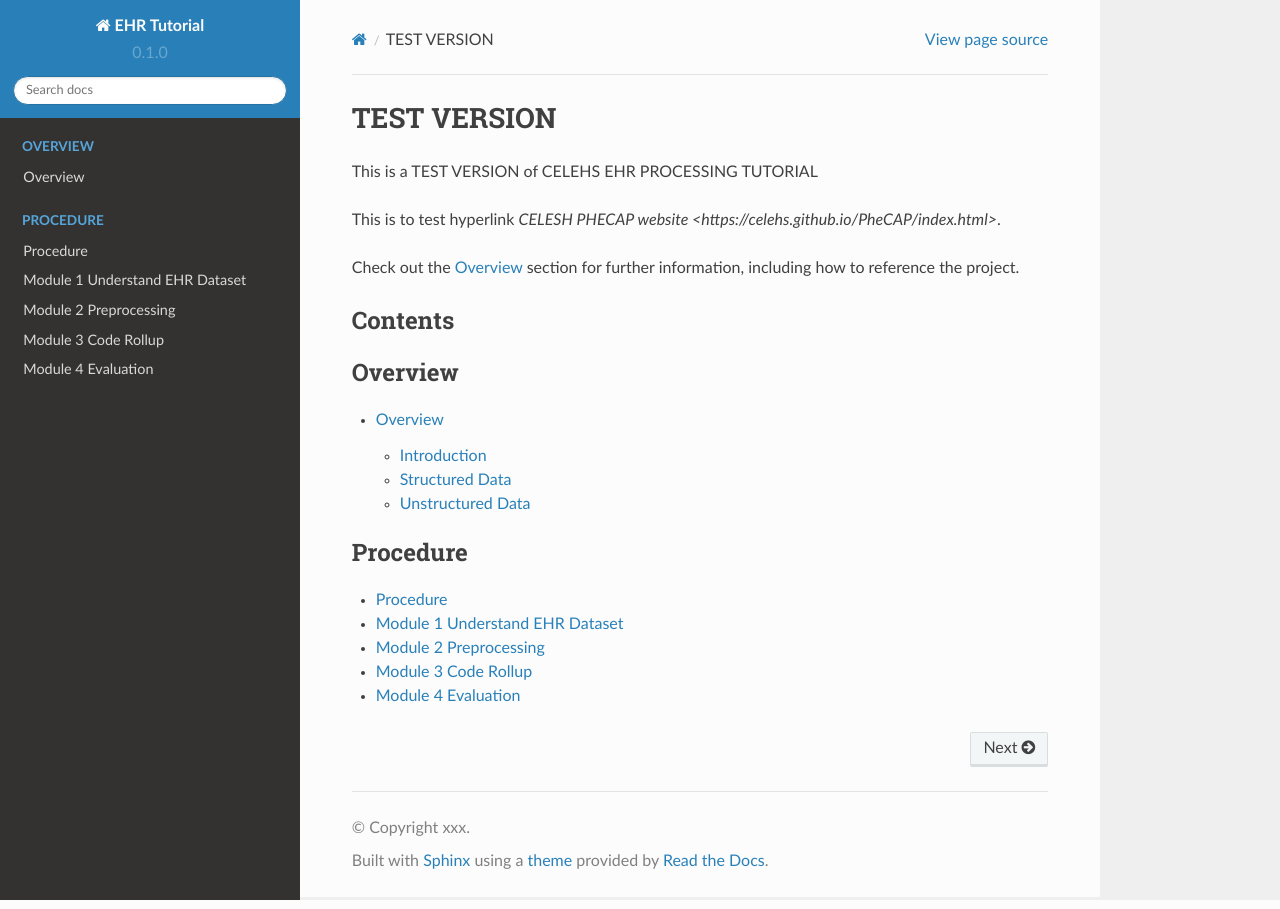
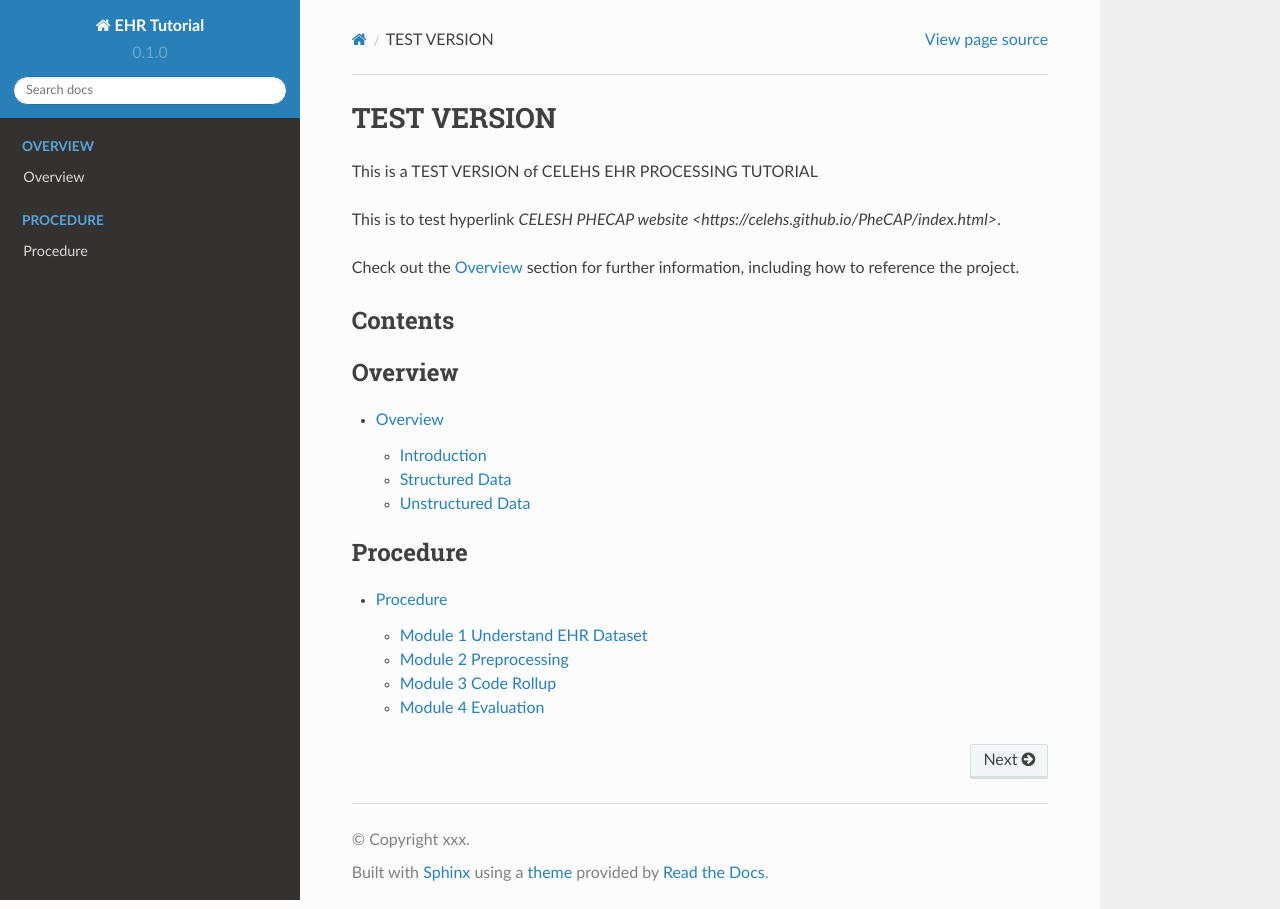
Before and after one commit to gigglypear/ehr_protocol_tutorial_test, a Sphinx documentation site: the page built from docs/source/index.rst, in a window 1280 px wide. Built offline with Sphinx 7.4.7 and the Read the Docs theme 2.0.0, drawn with Linux system fonts in a browser that asks for light colours.

Commit message:
Update procedure.rst

```diff
--- a/docs/source/procedure.rst
+++ b/docs/source/procedure.rst
@@ -1,22 +1,22 @@
 Procedure
 =========
 
-.. _Module 1:
+.. _Mod1:
 
 Module 1 Understand EHR Dataset
-===============================
+-------------------------------
 
-.. _Module 2:
+.. _Mod2:
 
 Module 2 Preprocessing
-=======================
+-------------------------------
 
-.. _Module 3:
+.. _Mod3:
 
 Module 3 Code Rollup
-====================
+-------------------------------
 
-.. _Module 4:
+.. _Mod4:
 
 Module 4 Evaluation
-====================
+-------------------------------
```
